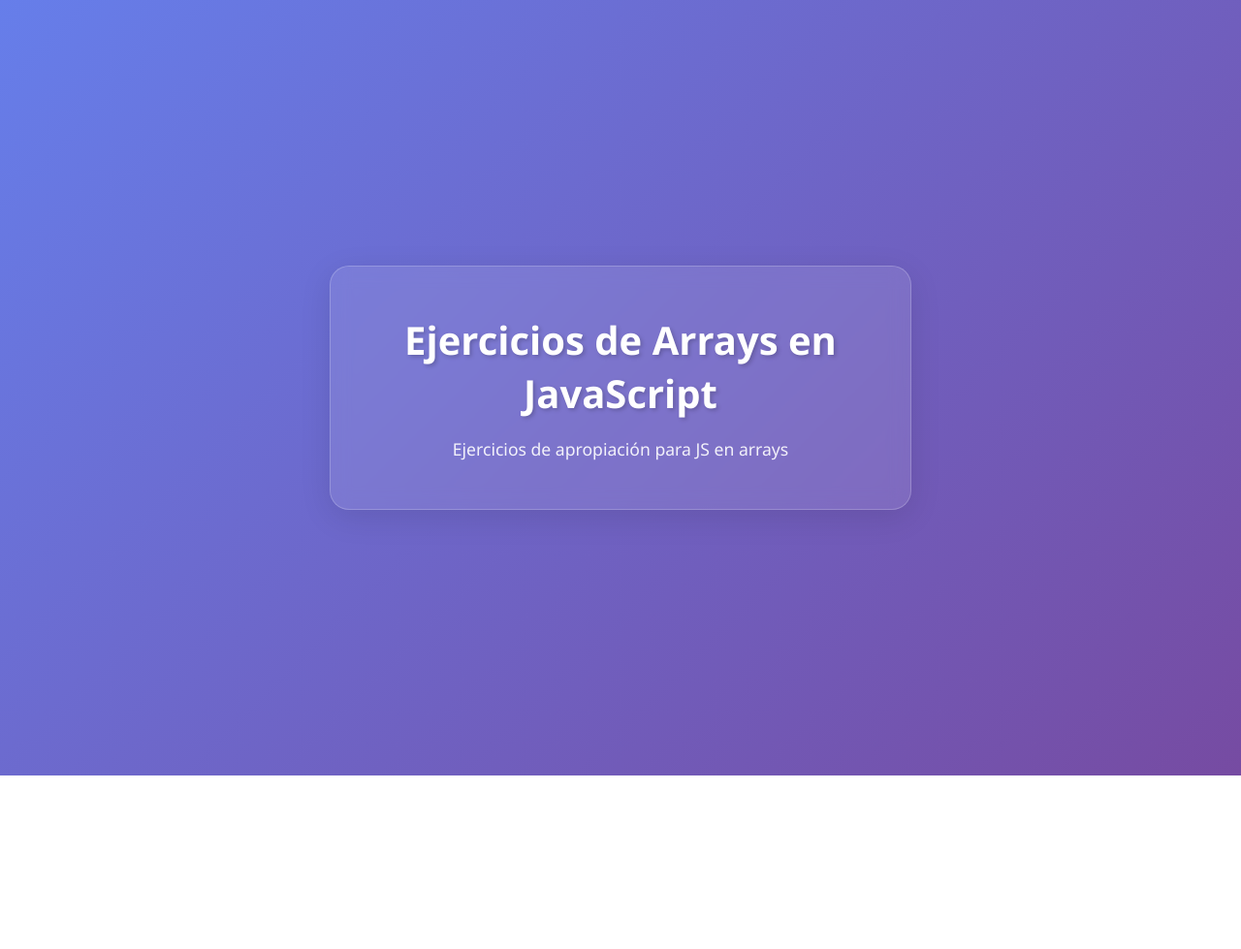
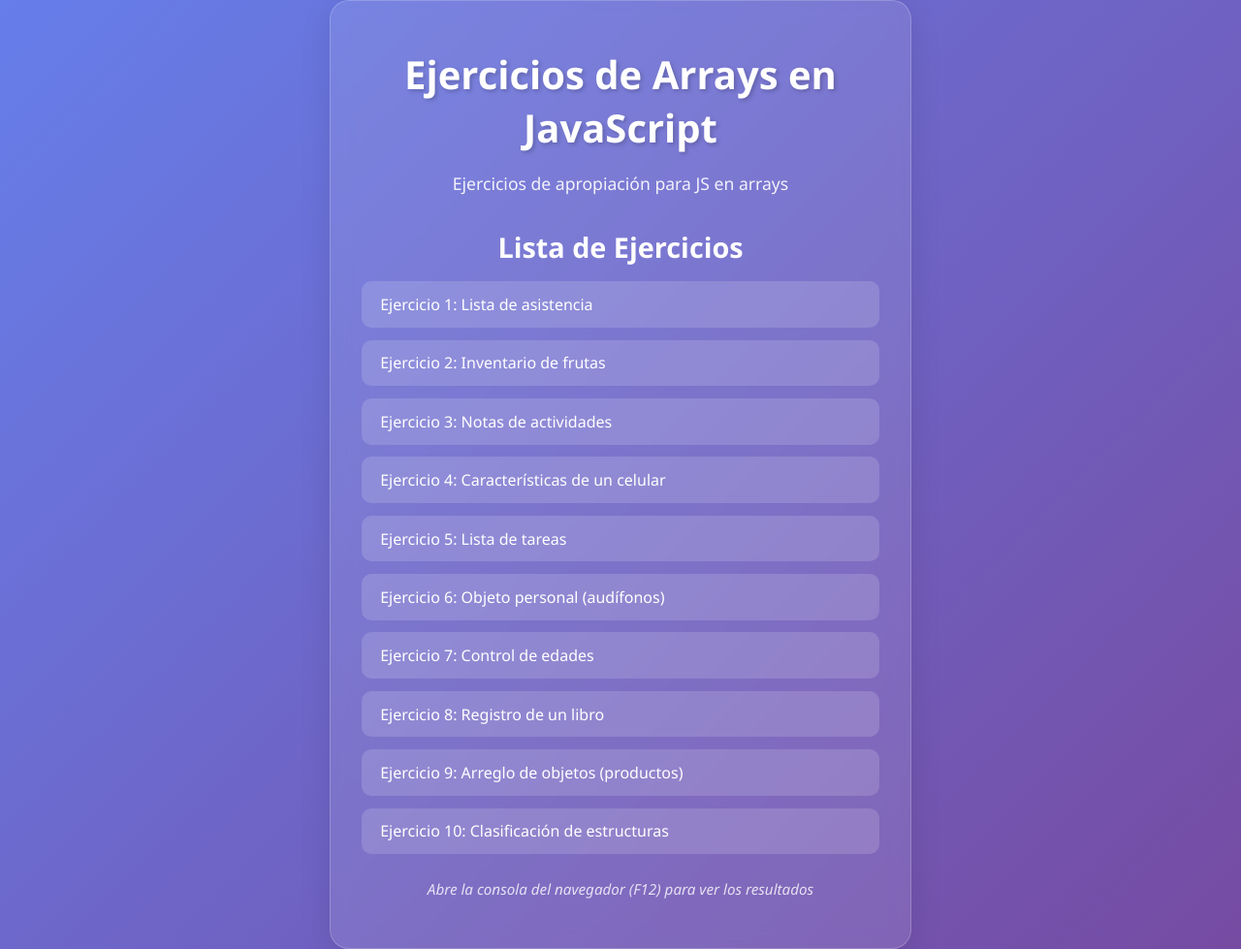
Before and after one commit to DesarrolladorPrimary/Actividad-Transferencia_Arrays, a plain HTML site: page index.html in a window 1280 px wide. Shown: the whole page at 97% size. Before the commit the page ends 800 px from the top, so only its background shows below. Drawn offline with Linux system fonts and the light colour scheme.

Commit message:
Se añadieron los enlaces a los ejercicios de JS

```diff
--- a/index.html
+++ b/index.html
@@ -10,6 +10,65 @@
     <main>
       <h1>Ejercicios de Arrays en JavaScript</h1>
       <p>Ejercicios de apropiación para JS en arrays</p>
+
+      <div class="ejercicios">
+        <h2>Lista de Ejercicios</h2>
+        <ul>
+          <li>
+            <a href="scripts/Ej1.js" target="_blank"
+              >Ejercicio 1: Lista de asistencia</a
+            >
+          </li>
+          <li>
+            <a href="scripts/Ej2.js" target="_blank"
+              >Ejercicio 2: Inventario de frutas</a
+            >
+          </li>
+          <li>
+            <a href="scripts/Ej3.js" target="_blank"
+              >Ejercicio 3: Notas de actividades</a
+            >
+          </li>
+          <li>
+            <a href="scripts/Ej4.js" target="_blank"
+              >Ejercicio 4: Características de un celular</a
+            >
+          </li>
+          <li>
+            <a href="scripts/Ej5.js" target="_blank"
+              >Ejercicio 5: Lista de tareas</a
+            >
+          </li>
+          <li>
+            <a href="scripts/Ej6.js" target="_blank"
+              >Ejercicio 6: Objeto personal (audífonos)</a
+            >
+          </li>
+          <li>
+            <a href="scripts/Ej7.js" target="_blank"
+              >Ejercicio 7: Control de edades</a
+            >
+          </li>
+          <li>
+            <a href="scripts/Ej8.js" target="_blank"
+              >Ejercicio 8: Registro de un libro</a
+            >
+          </li>
+          <li>
+            <a href="scripts/Ej9.js" target="_blank"
+              >Ejercicio 9: Arreglo de objetos (productos)</a
+            >
+          </li>
+          <li>
+            <a href="scripts/Ej10.js" target="_blank"
+              >Ejercicio 10: Clasificación de estructuras</a
+            >
+          </li>
+        </ul>
+        <p class="nota">
+          Abre la consola del navegador (F12) para ver los resultados
+        </p>
+      </div>
     </main>
   </body>
 </html>
--- a/style.css
+++ b/style.css
@@ -37,3 +37,47 @@ p {
     opacity: 0.9;
     line-height: 1.6;
 }
+
+.ejercicios {
+    margin-top: 2rem;
+    text-align: left;
+}
+
+.ejercicios h2 {
+    font-size: 1.8rem;
+    margin-bottom: 1rem;
+    text-align: center;
+}
+
+.ejercicios ul {
+    list-style: none;
+    padding: 0;
+}
+
+.ejercicios li {
+    margin: 0.8rem 0;
+    padding: 0.8rem 1.2rem;
+    background: rgba(255, 255, 255, 0.15);
+    border-radius: 10px;
+    transition: all 0.3s ease;
+}
+
+.ejercicios li:hover {
+    background: rgba(255, 255, 255, 0.25);
+    transform: translateX(10px);
+}
+
+.ejercicios a {
+    color: #fff;
+    text-decoration: none;
+    font-weight: 500;
+    display: block;
+}
+
+.nota {
+    margin-top: 1.5rem;
+    text-align: center;
+    font-size: 0.95rem;
+    opacity: 0.8;
+    font-style: italic;
+}
```
